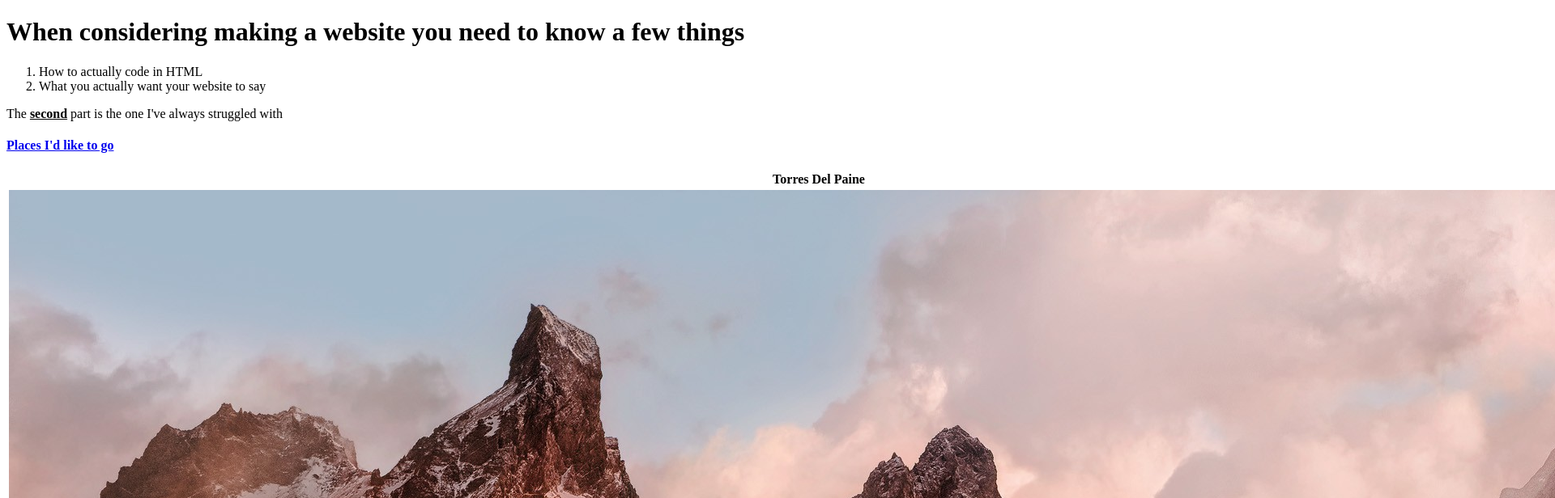
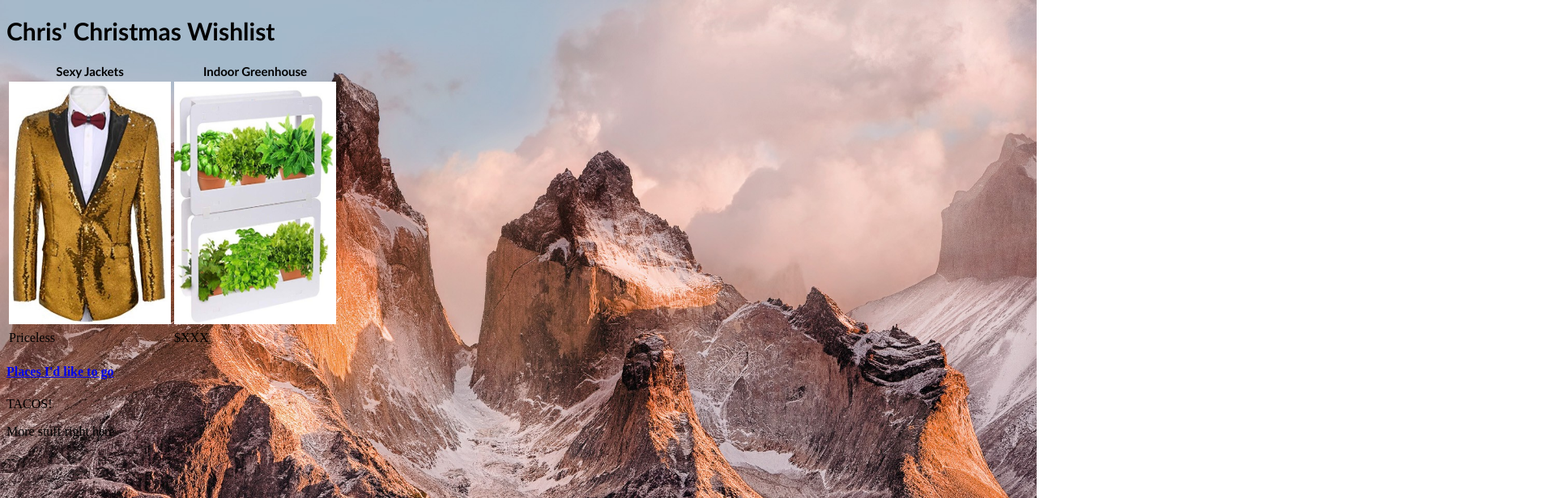
Before and after one commit to cbtanner/cbtanner.github.io, a plain HTML site: page index.html in a window 1280 px wide. Shown: the top 616 px of the page at 81% size, 1920 px wide, since content can reach past the window. Drawn offline with Linux system fonts and the light colour scheme.

Commit message:
Week 2 Part 1
Changed website purpose, set background image as Torres, added new images, commented out original random tests

```diff
--- a/index.html
+++ b/index.html
@@ -1,19 +1,31 @@
+<!-- Comment by using ctrl / after typing -->
 <!DOCTYPE html>
 <html>
 
 <head>
     <title>Chris's Website</title>
+  <!-- Include a style reference guide for the code below by creating a Style.css and then defining the link-->
+    <link rel="stylesheet" href="styles.css">
 </head>
 
 <body>
-<h1> When considering making a website you need to know a few things </h1>
+<h1 class="font title"> Chris' Christmas Wishlist </h1>
 
-<ol>
-    <li>How to actually code in HTML</li>
-    <li>What you actually want your website to say</li>
-</ol>
-
-<p>The <strong><u>second</u></strong> part is the one I've always struggled with</p>
+<table>
+    <tr>
+        <th class="font fontsize">Sexy Jackets</th>
+        <th class="font fontsize">Indoor Greenhouse</th>
+    </tr>
+        <tr>
+          <td><img class="picsize" src="goldjacket.jpg"></td>
+          <td><img class="picsize" src="greenhouse.jpg"></td>
+        </tr>
+    <tr>
+          <td class="center"> Priceless </td>
+          <td class="center"> $XXX </td>
+    </tr>
+</table>
+</body>
 
 <h4>
     <a href="about.html">
@@ -21,21 +33,6 @@
     </a>
 </h4>
 
-<table>
-    <tr>
-        <th>Torres Del Paine</th>
-        <th>Italy</th>
-    </tr>
-        <tr>
-          <td><img src="torres.jpg"></td>
-          <td>TBD Picture</td>
-        </tr>
-    <tr>
-          <td> TBD </td>
-          <td> TBD </td>
-    </tr>
-</table>
-</body>
 
 </html>
 
@@ -45,4 +42,15 @@
         <img src="torres.jpg">
     </a>
     </p>
+<ol>
+    <li>Warm places</li>
+    <li>What you actually want your website to say</li>
+</ol>
+
+<p id="first">The <strong><u>second</u></strong> part is the one I've always struggled with</p>
+<p id="second" class="bigblack">I'm doing some more typing here</p>
+<!-- Use an "id" to define a specific type of CSS aspects, then in the CSS instead of generic "p" you define as "First"  -->
+<p class="bigblack">TACOS!</p>
+<!-- class is like "id" but can be layered -->
+<p class="bigblack center">More stuff right here</p>
 -->
--- /dev/null
+++ b/styles.css
@@ -0,0 +1,54 @@
+/* Always remember to include the semicolon after defining something */
+/* Define specific styles here by stating the script type (e.g. h1, p, etc.), then the aspect to define */
+body{
+   background-image: url(torres.jpg);
+   background-attachment: fixed;
+   background-size: cover;
+}
+.font{
+    font-family: 'Trebuchet MS';
+}
+.fontsize{
+    font-size: 15px;
+}
+.title{
+    font-size: 30px;
+}
+.picsize{
+    width: 200px;
+    height: 300px;
+}
+.class{
+    text-align: center;
+}
+
+
+
+
+
+/* h1 {
+    color: red;
+    font-size: 50px;
+   }
+p {
+    color: purple;
+}
+#first{
+    color: blue;
+}
+#second{
+    color: yellowgreen;
+}
+img{
+    width: 200px;
+}
+#Torres{
+    width: 300px;
+}
+.bigblack{
+    color: black;
+    font-size: 40px;
+}
+.center{
+    text-align: center;
+} */
```
Also changed, not shown: goldjacket.jpg (added), greenhouse.jpg (added), soundbar.jpg (added).
